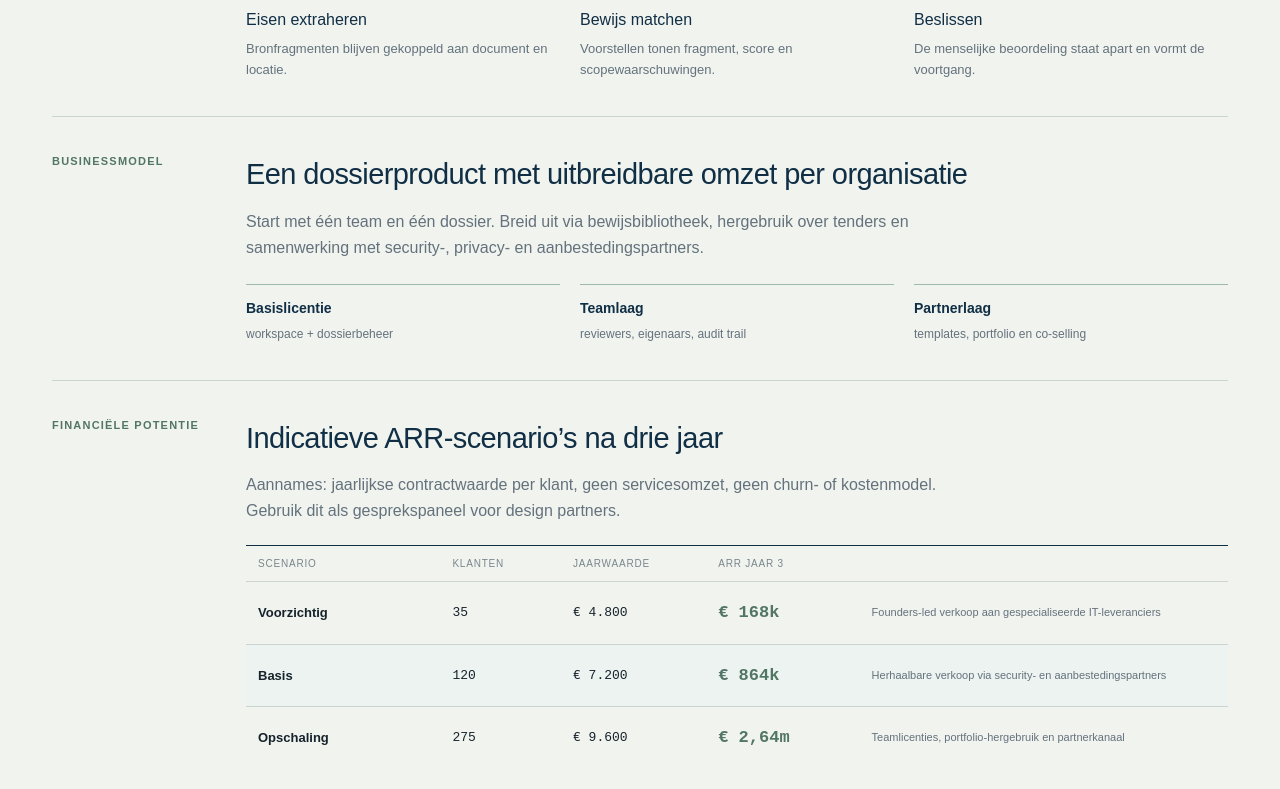
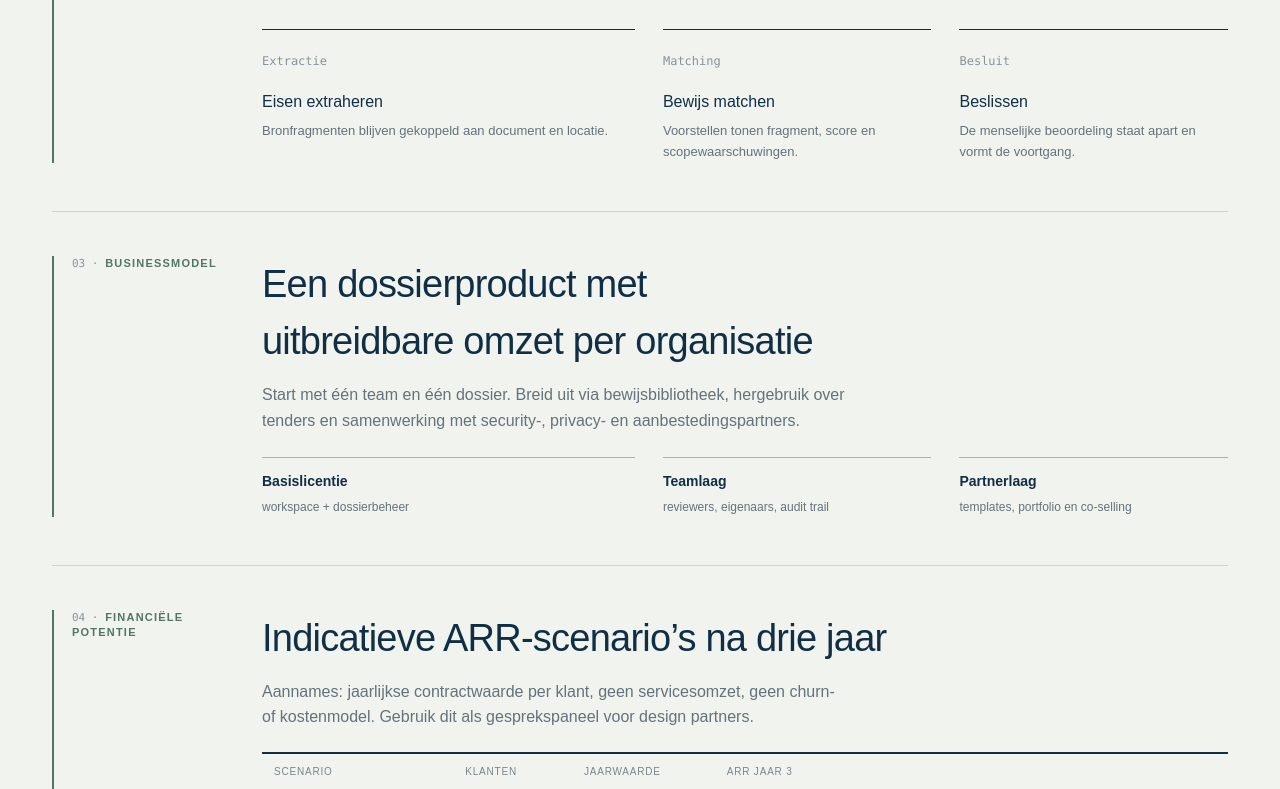
Before and after one commit to oli4vos/Compliance-in-control, a Next.js app: page /pitch in a window 1280 px wide. Shown: the part 831-1620 px from the top of the page. Built offline with nearby package versions, Linux system fonts and the light colour scheme.

Commit message:
Refine structured IPC redesign

```diff
--- a/app/globals.css
+++ b/app/globals.css
@@ -226,3 +226,39 @@ body { background: #f1f3ef; }
   .workflow-grid { grid-template-columns: 1fr; }
   .workflow-grid article:first-child { grid-row: auto; min-height: 0; }
 }
+
+/* Structured redesign: sequence is used only where it carries meaning. */
+.pitch-page { counter-reset: pitch-section; }
+.pitch-block { counter-increment: pitch-section; grid-template-columns: 176px minmax(0, 1fr); padding-top: 44px; padding-bottom: 48px; }
+.pitch-label { position: relative; padding-left: 18px; border-left: 2px solid var(--accent); line-height: 1.35; }
+.pitch-label::before { content: counter(pitch-section, decimal-leading-zero) " · "; color: var(--ink-subtle); font-family: var(--font-data); font-weight: 500; letter-spacing: 0; }
+.pitch-block h2 { max-width: 760px; font-size: clamp(26px, 3vw, 38px); text-wrap: balance; }
+.pitch-block p { max-width: 66ch; }
+.capability-grid { grid-template-columns: 1.25fr .9fr .9fr; gap: 28px; }
+.capability { padding: 18px 0 0; border-top-width: 1px; }
+.capability > span { color: var(--ink-subtle); font-family: var(--font-data); }
+.model-line { grid-template-columns: 1.25fr .9fr .9fr; gap: 28px; }
+.scenario-table { border-top: 2px solid var(--ink-strong); }
+.scenario-focus { background: var(--accent-soft); box-shadow: inset 3px 0 var(--accent); }
+.scenario-row { padding: 20px 14px; }
+.stats { border-radius: var(--radius-surface); border-color: var(--line-soft); box-shadow: none; }
+.stat { padding: 24px 20px; }
+.stat-value { font-size: 30px; }
+.tabs { border-bottom: 2px solid var(--line); }
+.tab { padding: 14px 12px 12px; }
+.tab-active { border-bottom-width: 3px; }
+.table-wrap { border-radius: var(--radius-surface); }
+table { background: var(--surface); }
+th { position: sticky; top: 0; z-index: 2; background: var(--surface-muted); color: var(--ink-muted); }
+td:first-child, th:first-child { padding-left: 20px; }
+td:last-child, th:last-child { padding-right: 20px; }
+.list-row { padding: 19px 20px; }
+.section-index { padding-left: 14px; border-left: 2px solid var(--accent); }
+.demo-guide li { border-top-color: var(--line-soft); }
+.demo-guide li > span { color: var(--ink-subtle); }
+@media (max-width: 900px) {
+  .pitch-block { grid-template-columns: 1fr; gap: 18px; }
+  .pitch-label { width: max-content; }
+  .capability-grid, .model-line { grid-template-columns: 1fr; gap: 18px; }
+  .stat { padding: 18px; }
+}
--- a/app/pitch/page.tsx
+++ b/app/pitch/page.tsx
@@ -14,7 +14,7 @@ export default function PitchPage() {
     <section className="pitch-hero"><div><Link href="/" className="eyebrow">{PRODUCT.name} / investeerdersnotitie</Link><h1 style={{marginTop:14}}>De bewijslaag voor leveranciers die AI willen verkopen aan organisaties.</h1><p>Een lokale MVP die eisen, bewijs en menselijke beoordeling samenbrengt in één dossier dat een sales-, security- en aanbestedingsteam kan gebruiken.</p></div><div className="pitch-hero-aside"><span className="eyebrow">Fase</span><strong>Design-partner validatie</strong><span className="muted">Hypotheses, geen gerealiseerde omzet</span></div></section>
     <div className="notice warning">De financiële cijfers hieronder zijn scenario’s voor gesprek en planning. Ze zijn geen forecast, waardering of belofte.</div>
     <section className="pitch-block"><div className="pitch-label">Probleem</div><div><h2>Bewijswerk groeit sneller dan het productteam</h2><p>IT- en AI-leveranciers beantwoorden dezelfde soorten vragen in steeds nieuwe formats. Informatie zit verspreid over policies, auditrapporten, model cards en spreadsheets. De bottleneck is niet alleen schrijven; het is terugvinden, scopen, beoordelen en opnieuw gebruiken.</p><div className="problem-flow"><span>Uitvraag</span><b>→</b><span>Bewijs zoeken</span><b>→</b><span>Scope controleren</span><b>→</b><span>Menselijk dossier</span></div></div></section>
-    <section className="pitch-block"><div className="pitch-label">Product</div><div><h2>{PRODUCT.name} maakt bewijs herbruikbaar</h2><div className="capability-grid"><Capability index="A" title="Eisen extraheren" text="Bronfragmenten blijven gekoppeld aan document en locatie."/><Capability index="B" title="Bewijs matchen" text="Voorstellen tonen fragment, score en scopewaarschuwingen."/><Capability index="C" title="Beslissen" text="De menselijke beoordeling staat apart en vormt de voortgang."/></div></div></section>
+    <section className="pitch-block"><div className="pitch-label">Product</div><div><h2>{PRODUCT.name} maakt bewijs herbruikbaar</h2><div className="capability-grid"><Capability index="Extractie" title="Eisen extraheren" text="Bronfragmenten blijven gekoppeld aan document en locatie."/><Capability index="Matching" title="Bewijs matchen" text="Voorstellen tonen fragment, score en scopewaarschuwingen."/><Capability index="Besluit" title="Beslissen" text="De menselijke beoordeling staat apart en vormt de voortgang."/></div></div></section>
     <section className="pitch-block"><div className="pitch-label">Businessmodel</div><div><h2>Een dossierproduct met uitbreidbare omzet per organisatie</h2><p>Start met één team en één dossier. Breid uit via bewijsbibliotheek, hergebruik over tenders en samenwerking met security-, privacy- en aanbestedingspartners.</p><div className="model-line"><div><strong>Basislicentie</strong><span>workspace + dossierbeheer</span></div><div><strong>Teamlaag</strong><span>reviewers, eigenaars, audit trail</span></div><div><strong>Partnerlaag</strong><span>templates, portfolio en co-selling</span></div></div></div></section>
     <section className="pitch-block scenario-section"><div className="pitch-label">Financiële potentie</div><div><h2>Indicatieve ARR-scenario’s na drie jaar</h2><p className="muted">Aannames: jaarlijkse contractwaarde per klant, geen servicesomzet, geen churn- of kostenmodel. Gebruik dit als gesprekspaneel voor design partners.</p><div className="scenario-table"><div className="scenario-head"><span>Scenario</span><span>Klanten</span><span>Jaarwaarde</span><span>ARR jaar 3</span></div>{scenarios.map(s=><div className={`scenario-row ${s.name === "Basis" ? "scenario-focus" : ""}`} key={s.name}><strong>{s.name}</strong><span className="mono">{s.customers}</span><span className="mono">{s.arpa}</span><span className="mono scenario-arr">{s.year3}</span><small>{s.note}</small></div>)}</div></div></section>
     <section className="pitch-ask"><div><div className="eyebrow">Volgende stap</div><h2>Kapitaal voor bewijs, niet voor beloftes</h2><p>De volgende stap is geen brede uitrol. Het is een gecontroleerde design-partnerfase: bewijs dat teams de bibliotheek hergebruiken, dat reviewtijd daalt en dat de dossierkwaliteit stijgt.</p></div><div className="ask-list"><div><span className="ask-kicker">Design partners</span><strong>5–8 design partners</strong><small>IT- en AI-leveranciers met terugkerende uitvragen</small></div><div><span className="ask-kicker">Workflowwaarde</span><strong>Meetbare workflowwaarde</strong><small>tijd tot eerste onderbouwd dossier en hergebruik per bewijsstuk</small></div><div><span className="ask-kicker">Productiseerbaar</span><strong>Productiseerbare wedge</strong><small>van lokaal dossier naar team- en partnerlaag</small></div></div></section>
```
Also changed, not shown: app/dossiers/page.tsx (+1 -1 lines).
